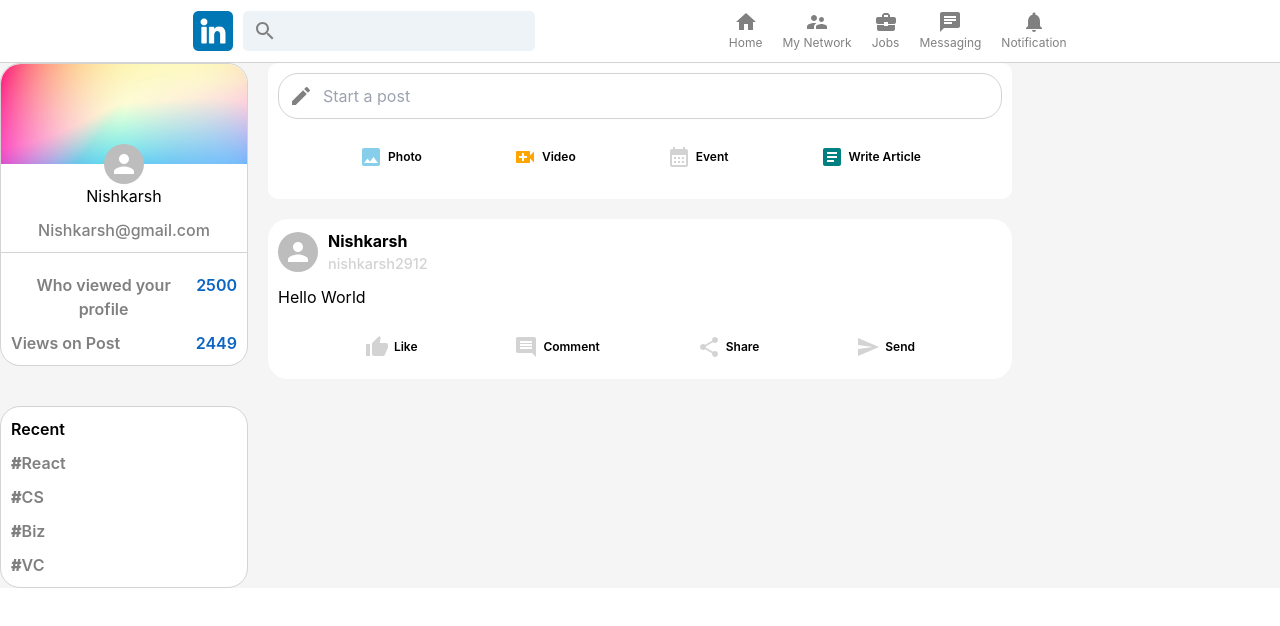
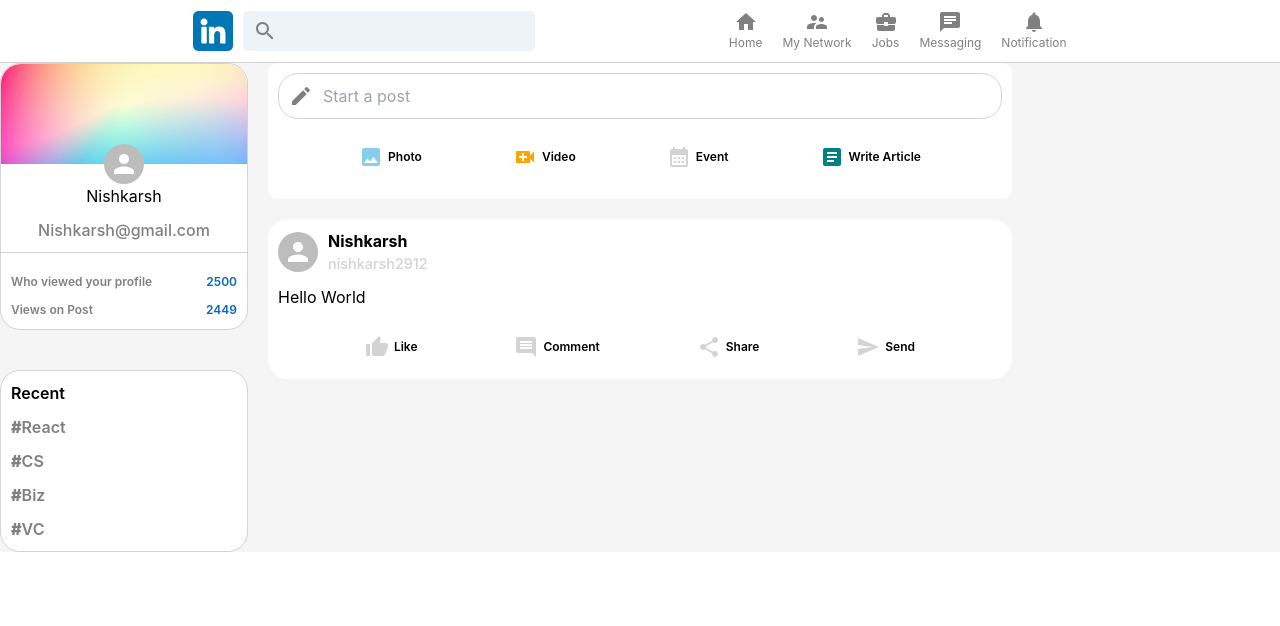
Before and after one commit to Nishkarsh1606/linkedin-clone, a React (Create React App) app: page / in a window 1280 px wide. Shown: the top 626 px of the page. Built offline with nearby package versions, Linux system fonts and the light colour scheme.

Commit message:
complete posting and feed section

```diff
--- a/src/Feed/Feed.js
+++ b/src/Feed/Feed.js
@@ -1,4 +1,4 @@
-import React from 'react'
+import React, {useState,useEffect} from 'react'
 import Feedpostoptions from './feedpostoptions'
 import './Feed.css'
 import Posts from './Posts'
@@ -7,8 +7,15 @@ import ImageIcon from '@mui/icons-material/Image'
 import VideoIcon from '@mui/icons-material/VideoCall'
 import EventIcon from '@mui/icons-material/CalendarMonth'
 import ArticleIcon from '@mui/icons-material/Article'
+import {db} from '../firebase'
 
 function Feed() {
+    const [posts,setPosts]=useState([])
+
+    const sendPost=(e)=>{
+        e.preventDefault()
+    }
+
     return (
         <div className='feed'>
             <div className="feed_postcontainer">
@@ -16,7 +23,7 @@ function Feed() {
                     <CreateIcon/>
                     <form>
                         <input type="text" placeholder='Start a post'/>
-                        <button type="submit">Send</button>
+                        <button onClick={sendPost} type="submit">Send</button>
                     </form>
                 </div>
                 <div className="feed_postoptions">
@@ -26,6 +33,11 @@ function Feed() {
                     <Feedpostoptions Icon={ArticleIcon} title={'Write Article'} color={'teal'}/>
                 </div>
             </div>
+            {
+                posts.map(post=>{
+                    <Posts/>
+                })
+            }
             <Posts userName={'Nishkarsh'} userEmail={'nishkarsh2912'} userPost={'Hello World'}/>
         </div>
     )
--- a/src/Feed/Posts.js
+++ b/src/Feed/Posts.js
@@ -6,6 +6,7 @@ import LikeIcon from '@mui/icons-material/ThumbUp'
 import CommentIcon from '@mui/icons-material/Comment'
 import ShareIcon from '@mui/icons-material/Share'
 import SendIcon from '@mui/icons-material/Send'
+import {useState} from 'react'
 
 
 
--- a/src/Feed/feedpostoptions.js
+++ b/src/Feed/feedpostoptions.js
@@ -1,4 +1,3 @@
-import { margin } from '@mui/system'
 import React from 'react'
 import './feedpostoptions.css'
 
--- a/src/Sidebar/Sidebar.css
+++ b/src/Sidebar/Sidebar.css
@@ -28,10 +28,12 @@
     color: gray;
     font-weight: 500;
     margin-top: 10px;
+    flex: 1;
 }
 
 .sidebar_stat{
     margin-top:10px;
+    flex: 1;
     box-sizing: border-box;
     display: flex;
     justify-content: space-between;
@@ -49,7 +51,8 @@
 
 .sidebar_stat>p{
     color:gray;
-    font-size: 16px;
+    font-size: 12px;
+    text-align: left;
     font-weight:600 !important;
 }
 
```
